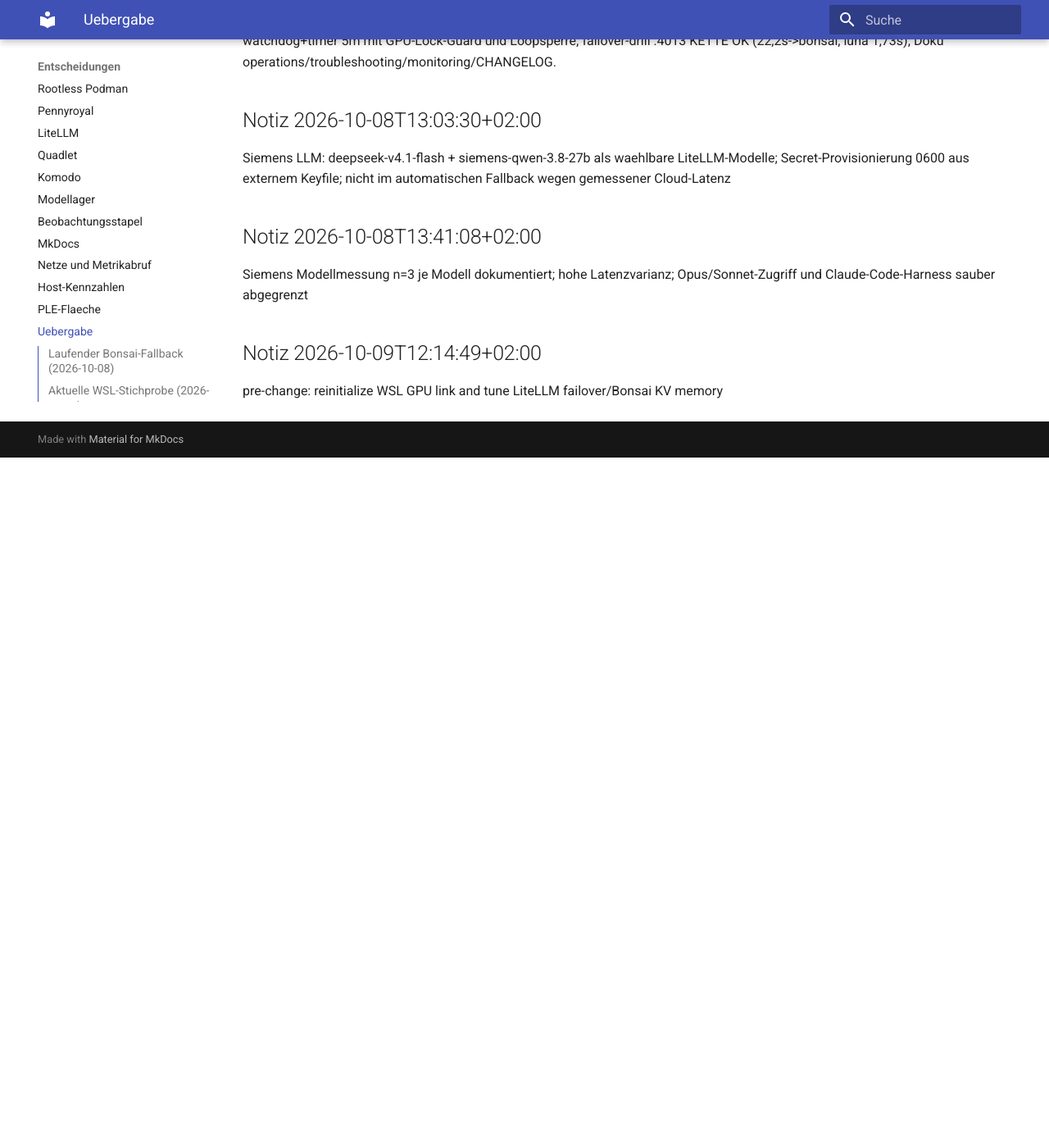
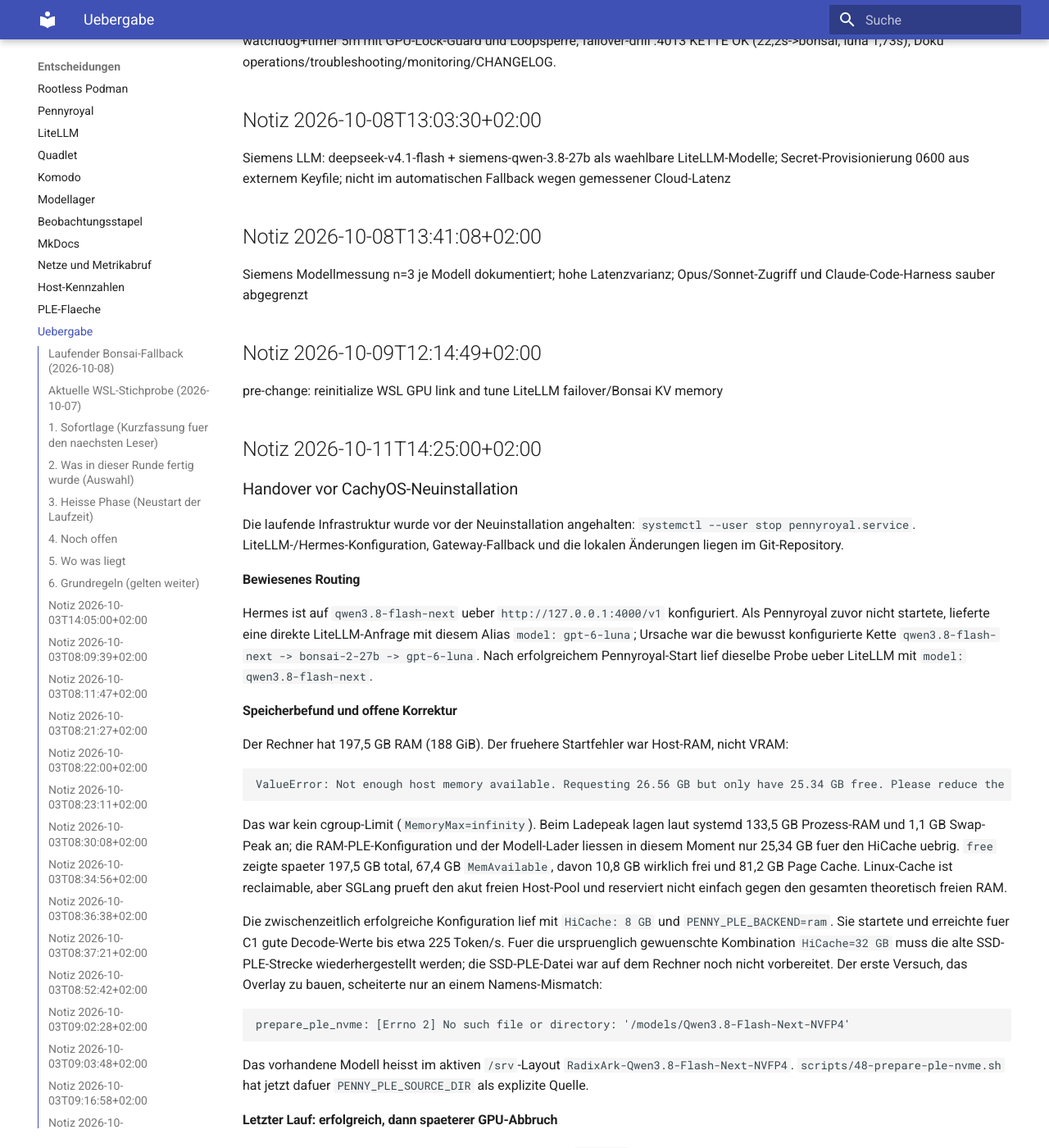
Before and after one commit to thomasdenk79-cyber/llm-infra-setup, an MkDocs documentation site: the page built from docs/HANDOFF.md, in a window 1280 px wide and 1400 px high, scrolled down 12296 px. Shown: the whole window at 82% size. Built offline with MkDocs 1.6.1 and Material for MkDocs 9.7.7, drawn with Linux system fonts in a browser that asks for light colours; before the commit the page ends 12854 px from its top, so only the background shows below that; some of the changed text lies outside the part shown.

Commit message:
stand: 2026-10-11T14:25 gesichert (1 Dateien)

````diff
--- a/docs/HANDOFF.md
+++ b/docs/HANDOFF.md
@@ -1,4 +1,4 @@
-Zuletzt gesichert: 2026-10-09T12:14:49+02:00 durch `scripts/session-checkpoint.sh`
+Zuletzt gesichert: 2026-10-11T14:25:25+02:00 durch `scripts/session-checkpoint.sh`
 
 # Arbeitsstand und Uebergabe
 
@@ -493,3 +493,107 @@ Siemens Modellmessung n=3 je Modell dokumentiert; hohe Latenzvarianz; Opus/Sonne
 ## Notiz 2026-10-09T12:14:49+02:00
 
 pre-change: reinitialize WSL GPU link and tune LiteLLM failover/Bonsai KV memory
+
+## Notiz 2026-10-11T14:25:00+02:00
+
+### Handover vor CachyOS-Neuinstallation
+
+Die laufende Infrastruktur wurde vor der Neuinstallation angehalten:
+`systemctl --user stop pennyroyal.service`. LiteLLM-/Hermes-Konfiguration,
+Gateway-Fallback und die lokalen Änderungen liegen im Git-Repository.
+
+#### Bewiesenes Routing
+
+Hermes ist auf `qwen3.8-flash-next` ueber `http://127.0.0.1:4000/v1`
+konfiguriert. Als Pennyroyal zuvor nicht startete, lieferte eine direkte
+LiteLLM-Anfrage mit diesem Alias `model: gpt-6-luna`; Ursache war die bewusst
+konfigurierte Kette `qwen3.8-flash-next -> bonsai-2-27b -> gpt-6-luna`.
+Nach erfolgreichem Pennyroyal-Start lief dieselbe Probe ueber LiteLLM mit
+`model: qwen3.8-flash-next`.
+
+#### Speicherbefund und offene Korrektur
+
+Der Rechner hat 197,5 GB RAM (188 GiB). Der fruehere Startfehler war
+Host-RAM, nicht VRAM:
+
+```text
+ValueError: Not enough host memory available. Requesting 26.56 GB but only have 25.34 GB free. Please reduce the size of the hierarchical cache.
+```
+
+Das war kein cgroup-Limit (`MemoryMax=infinity`). Beim Ladepeak lagen laut
+systemd 133,5 GB Prozess-RAM und 1,1 GB Swap-Peak an; die RAM-PLE-Konfiguration
+und der Modell-Lader liessen in diesem Moment nur 25,34 GB fuer den HiCache
+uebrig. `free` zeigte spaeter 197,5 GB total, 67,4 GB `MemAvailable`, davon
+10,8 GB wirklich frei und 81,2 GB Page Cache. Linux-Cache ist reclaimable,
+aber SGLang prueft den akut freien Host-Pool und reserviert nicht einfach
+gegen den gesamten theoretisch freien RAM.
+
+Die zwischenzeitlich erfolgreiche Konfiguration lief mit `HiCache: 8 GB` und
+`PENNY_PLE_BACKEND=ram`. Sie startete und erreichte fuer C1 gute Decode-Werte
+bis etwa 225 Token/s. Fuer die urspruenglich gewuenschte Kombination
+`HiCache=32 GB` muss die alte SSD-PLE-Strecke wiederhergestellt werden; die
+SSD-PLE-Datei war auf dem Rechner noch nicht vorbereitet. Der erste Versuch,
+das Overlay zu bauen, scheiterte nur an einem Namens-Mismatch:
+
+```text
+prepare_ple_nvme: [Errno 2] No such file or directory: '/models/Qwen3.8-Flash-Next-NVFP4'
+```
+
+Das vorhandene Modell heisst im aktiven `/srv`-Layout
+`RadixArk-Qwen3.8-Flash-Next-NVFP4`. `scripts/48-prepare-ple-nvme.sh` hat jetzt
+dafuer `PENNY_PLE_SOURCE_DIR` als explizite Quelle.
+
+#### Letzter Lauf: erfolgreich, dann spaeterer GPU-Abbruch
+
+Der Server war nach dem Start gesund und beantwortete `/health`. Ein C1-Lauf
+zeigte unter anderem:
+
+```text
+Decode batch, #running-req: 1, #full token: 143488, accept len: 2.38,
+accept rate: 0.46, cuda graph: True, gen throughput (token/s): 225.08
+Decode batch, #running-req: 1, #full token: 144320, accept len: 2.20,
+accept rate: 0.40, cuda graph: True, gen throughput (token/s): 209.72
+```
+
+Der spaetere Abbruch am 14:16:56 war ein anderer Fehler als der Startup-RAM-
+Fehler. Der relevante Stacktrace:
+
+```text
+Scheduler hit an exception
+  scheduler.event_loop_overlap()
+  scheduler.get_next_batch_to_run()
+  scheduler.get_new_batch_prefill()
+  new_batch.prepare_for_extend()
+  flatten_arrays_to_pinned_cpu(input_ids, _pin)
+  cpu_t.pin_memory()
+torch.AcceleratorError: CUDA error: unspecified launch failure
+Search for `cudaErrorLaunchFailure'
+For debugging consider passing CUDA_LAUNCH_BLOCKING=1
+```
+
+Unmittelbar davor liefen Mamba-Reclaim/Match-Meldungen (`mamba_used=17`,
+`mamba_total=17`). Der Prozess beendete sich danach mit SIGQUIT; systemd
+meldete 109,5 GB Speicher-Peak und nur 112 KB Swap-Peak. Dieser Fehler ist
+VRAM-/CUDA-/asynchroner Kernel-Kontext und muss getrennt vom Host-HiCache-
+Problem untersucht werden. Fuer die naechste Sitzung zuerst reproduzieren mit
+`CUDA_LAUNCH_BLOCKING=1`, dann C1 ohne lange Prefill-Fortsetzung und mit
+SSD-PLE vergleichen.
+
+#### Aktueller Stand / naechste Schritte
+
+* Pennyroyal ist gestoppt; kein weiterer Analyse- oder Neustartlauf wurde
+  gestartet.
+* Repo-Defaults wurden auf `PENNY_HICACHE_SIZE_GB=8` gesetzt, damit der
+  RAM-PLE-Start robust bleibt; der aktive alte Startscript-Stand liegt unter
+  `/srv/ai/pennyroyal/config/config/` und wurde ebenfalls auf 8 gesetzt.
+* Fuer SSD-PLE zuerst Overlay korrekt erzeugen, z.B. mit
+  `PENNY_PLE_SOURCE_DIR=/srv/ai/models/RadixArk-Qwen3.8-Flash-Next-NVFP4`
+  und einem passenden `PENNY_PLE_NVME_MODEL` unter `/srv/ai/pennyroyal/ple`.
+  Danach aktive Unit auf `PENNY_PLE_BACKEND=nvme`, `/ple`-Mount und 32-GB-
+  HiCache umstellen und erst dann neu starten.
+* Die CachyOS-/WSL-/GPU-Konfiguration, das vorhandene Modell unter `/srv/ai`
+  und die lokalen Secrets vor der Neuinstallation extern sichern.
+
+## Notiz 2026-10-11T14:25:25+02:00
+
+Handover vor CachyOS-Neuinstallation: RAM/VRAM-Befund, erfolgreicher C1-Lauf, Host-RAM-HiCache-Fehler und spaeterer CUDA-launch-failure-Stacktrace dokumentiert; Pennyroyal gestoppt.
````
